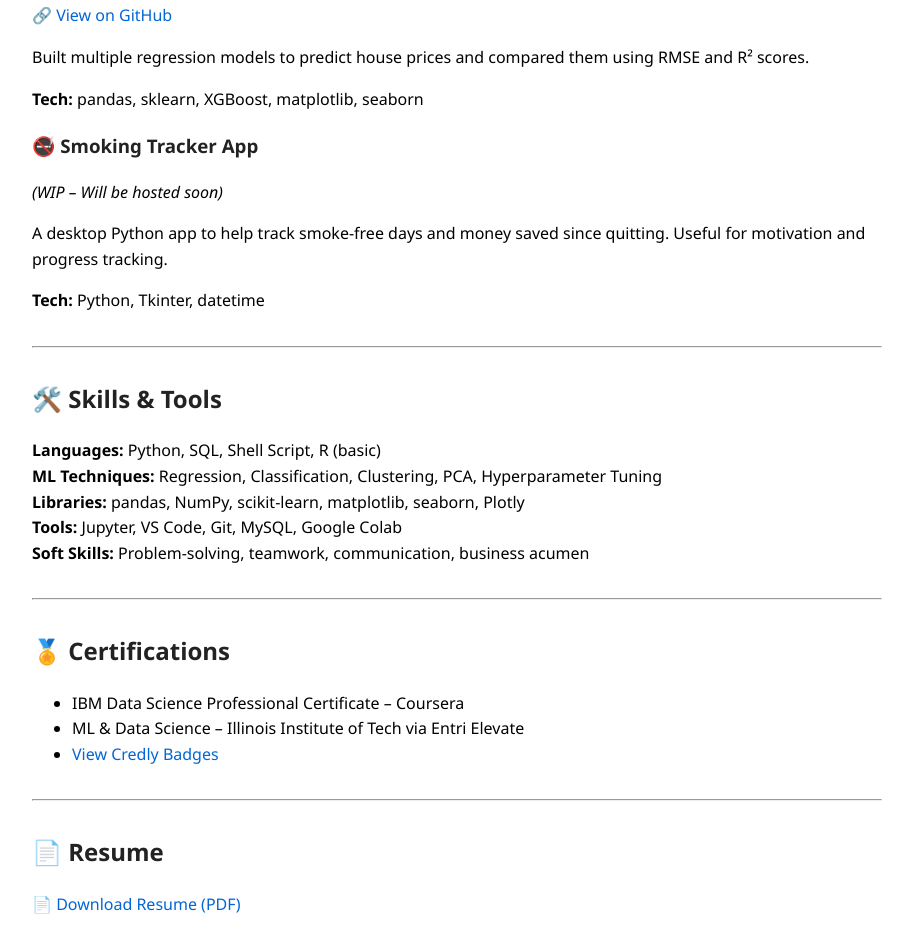
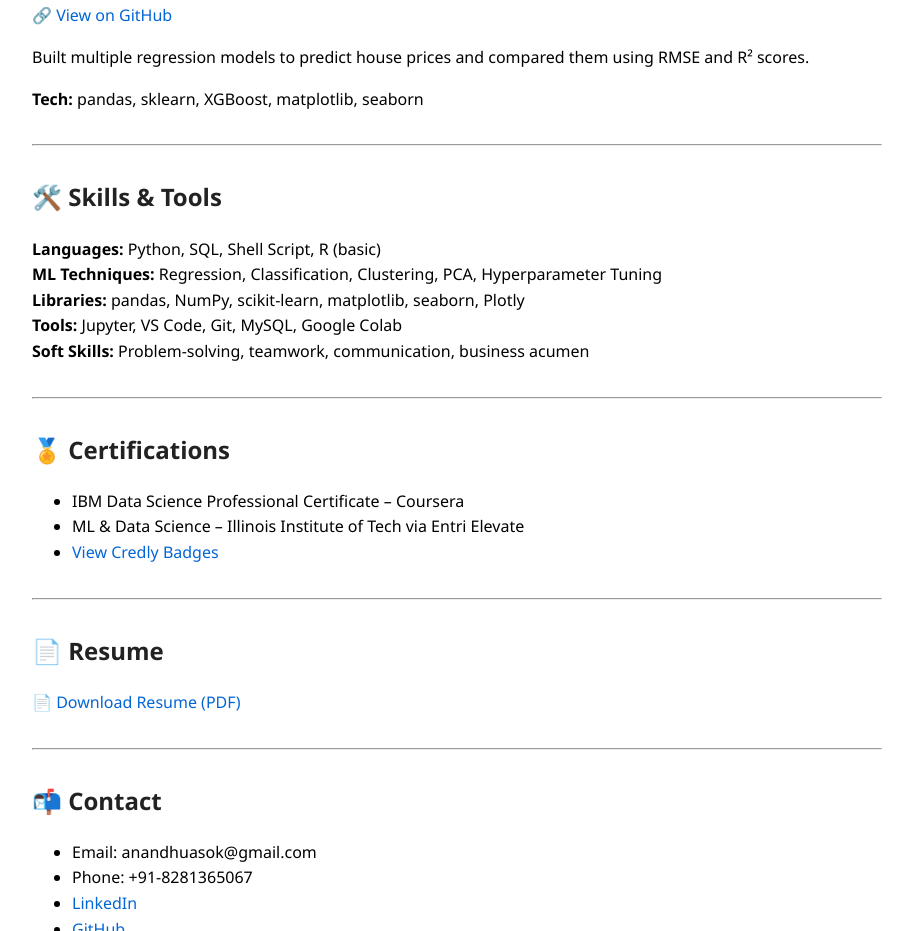
Before and after one commit to ananduashok/ananduashok.github.io, a plain HTML site: page index.html in a window 1280 px wide. Shown: the part 859-1790 px from the top of the page, without its empty margins (183-1096 px from the left). Drawn offline with Linux system fonts and the light colour scheme.

Commit message:
Update index.html

```diff
--- a/index.html
+++ b/index.html
@@ -63,11 +63,6 @@
   <p>Built multiple regression models to predict house prices and compared them using RMSE and R² scores.</p>
   <p><strong>Tech:</strong> pandas, sklearn, XGBoost, matplotlib, seaborn</p>
 
-  <h3>🚭 Smoking Tracker App</h3>
-  <p><em>(WIP – Will be hosted soon)</em></p>
-  <p>A desktop Python app to help track smoke-free days and money saved since quitting. Useful for motivation and progress tracking.</p>
-  <p><strong>Tech:</strong> Python, Tkinter, datetime</p>
-
   <hr/>
 
   <h2>🛠️ Skills & Tools</h2>
```
